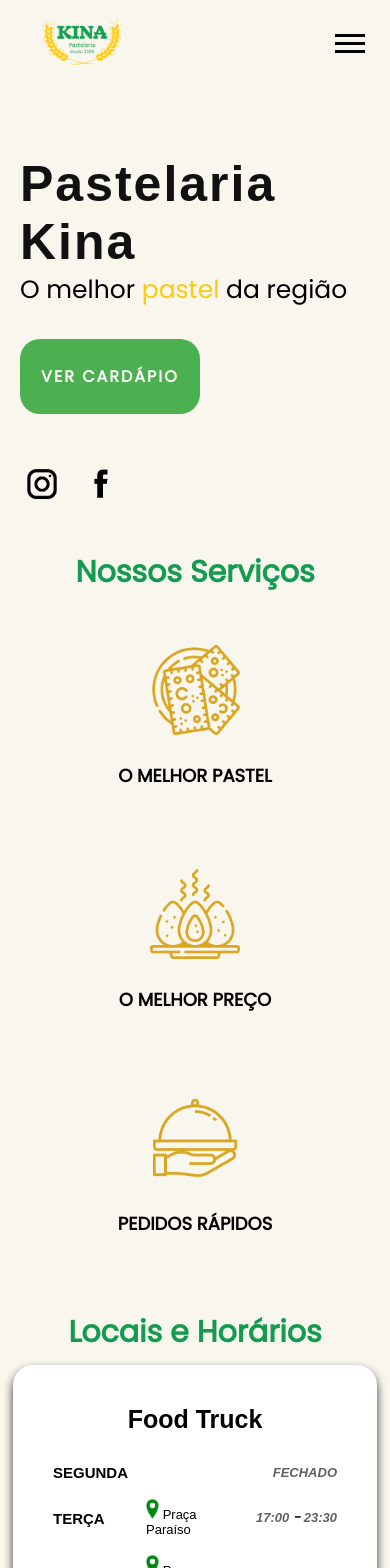
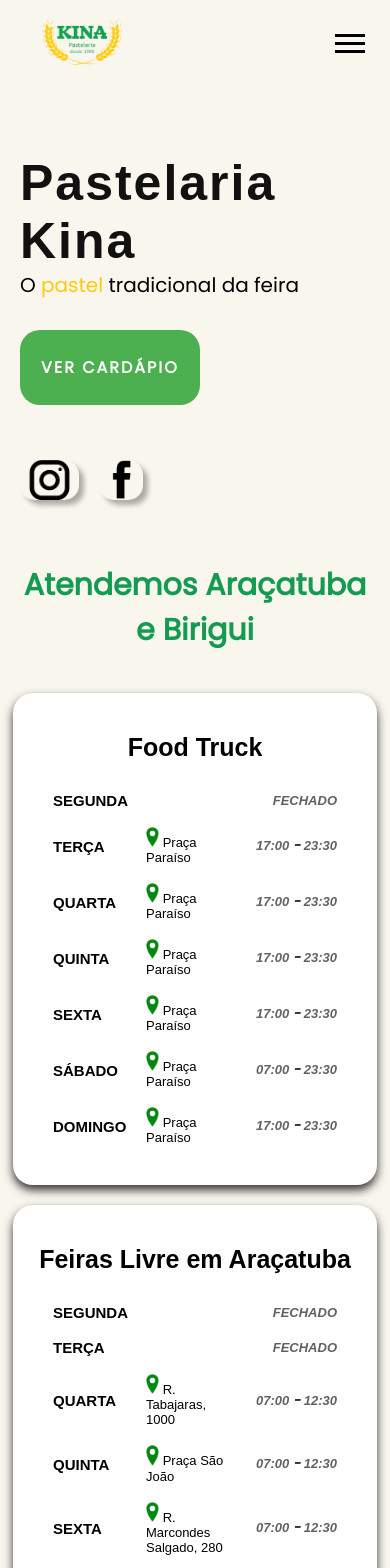
Before and after one commit to diogokimisima/Pastelaria-Kina, a React (Create React App) app: page / in a window 390 px wide. Shown: the top 1568 px of the page. Built offline with nearby package versions, Linux system fonts and the light colour scheme.

Commit message:
atualizado

```diff
--- a/src/Componentes/Banner/index.jsx
+++ b/src/Componentes/Banner/index.jsx
@@ -9,7 +9,7 @@ export default function Banner() {
             <div className="imagem-de-fundo"></div>
             <div className="texto-secaoBanner">
                 <h2> Pastelaria Kina </h2>
-                <p>O melhor <span>pastel</span> da região</p>
+                <p>O <span>pastel</span> tradicional da feira</p>
                 <div className="secao-link-cardapio">
                 <Link className="cardapio-botao" to="/Cardapio">VER CARDÁPIO</Link>
                 </div>
--- a/src/Componentes/Banner/style.css
+++ b/src/Componentes/Banner/style.css
@@ -41,16 +41,23 @@
     font-size: 30px;
 }
 
-.secao-icone {
+.secao-icone img {
     margin-top: 25px;
+    height: 40px;
 }
 
+.secao-icone img:hover {
+    transform: translateY(-8px);
+    transition: all 0.8s ease-in-out;
+}
 
 .icone {
     max-width: auto;
     height: 30px;
     margin-right: 20px;
-
+    border-radius: 15px;
+    box-shadow: 5px 5px 5px rgba(0, 0, 0, 0.3);
+    /* Sombra suave para a direita */
 }
 
 .secao-link-cardapio {
@@ -58,7 +65,7 @@
     width: 180px;
     height: 75px;
     font-weight: bold;
-    margin:30px 0;
+    margin: 30px 0;
     background-color: #4CAF50;
 }
 
@@ -72,10 +79,8 @@
     text-decoration: none;
     letter-spacing: 2px;
     color: white;
+
 }
-
-
-
 
 @media screen and (max-width: 768px) {
     .imagem-de-fundo {
@@ -100,3 +105,9 @@
 
     }
 }
+
+@media screen and (max-width: 400px) {
+    .texto-secaoBanner p {
+        font-size: 20px;
+    }
+}
--- a/src/Componentes/Categoria/index.jsx
+++ b/src/Componentes/Categoria/index.jsx
@@ -11,7 +11,7 @@ const Categorias = ({handleFiltro, botaoClicado}) => {
 
                 <button className={botaoClicado === "Pastel" ? "acenderBtn" : "apagarBtn"} onClick={() => handleFiltro("Pastel")}>
                     <img src={iconePastel} alt="Pastel" />
-                    Pasteis
+                    Pastéis
                 </button >
 
                 <button className={botaoClicado === "Salgados" ? "acenderBtn" : "apagarBtn"} onClick={() => handleFiltro("Salgados")}>
--- a/src/Componentes/Horarios/index.jsx
+++ b/src/Componentes/Horarios/index.jsx
@@ -4,7 +4,7 @@ import local from  '../../img/local.png';
 export default function Horarios() {
   return (
     <main className='secao-tabela limitar-secao'>
-      <h2>Locais e Horários</h2>
+      <h2>Atendemos Araçatuba e Birigui</h2>
       <div className='cards-horario'>
       <section className='table1'>
         <table>
@@ -118,7 +118,7 @@ export default function Horarios() {
           </tr>
           <tr>
             <td className='dia-da-semana'>SÁBADO</td>
-            <td className='endereco'><img src={local} alt="local"/>Praça Bíblia-Thereza</td>
+            <td className='endereco'><img src={local} alt="local"/>Praça Bíblia-Thereza barbieri</td>
             <td className='horarios'>07:00 <span>-</span> 13:00</td>
           </tr>
           <tr>
--- a/src/Componentes/Horarios/style.css
+++ b/src/Componentes/Horarios/style.css
@@ -3,10 +3,12 @@
     text-align: center;
     font-size: 30px;
     font-family: "Poppins", sans-serif;
+    margin-bottom: 30px;
   }
 
   .secao-tabela {
     margin: 0 auto;
+    margin-top: 150px;
   }
 
   .cards-horario {
@@ -93,6 +95,11 @@
       font-size: 13px;
     }
 
+    .secao-tabela {
+      margin-top: 100px;
+    }
+
+
 
   }
 
@@ -107,3 +114,7 @@
     }
 
   }
+
+  @media (max-width: 1324px) {
+
+  }
--- a/src/Componentes/Rodape/style.css
+++ b/src/Componentes/Rodape/style.css
@@ -10,7 +10,6 @@ footer{
     letter-spacing: 2px;
     border-top: 1px solid gainsboro;
     margin-top: 20px;
-
 }
 
 footer span {
--- a/src/Componentes/Servicos/index.jsx
+++ /dev/null
@@ -1,26 +0,0 @@
-import './style.css';
-import qualidade from '../../img/logo-qualidade.png';
-import salgados from '../../img/logo-salgados.png';
-import velocidade from '../../img/logo-velocidade.png';
-
-export default function Servicos() {
-    return (
-        <section className='secao-servicos limitar-secao'>
-            <h2>Nossos Serviços</h2>
-            <div className='cards-servicos'>
-            <div className='cards'>
-                <img src={qualidade} alt="qualidade" />
-                <p>O melhor pastel</p>
-            </div>
-            <div className='cards'>
-                <img src={salgados} alt="salgados" />
-                <p>O Melhor preço</p>
-            </div>
-            <div className='cards'>
-                <img src={velocidade} alt="velocidade" />
-                <p>Pedidos rápidos</p>
-            </div>
-            </div>
-        </section>
-    )
-}
--- a/src/Componentes/Servicos/style.css
+++ /dev/null
@@ -1,64 +0,0 @@
-.secao-servicos {
-    margin: 120px auto;
-    margin-bottom: 35px;
-}
-.secao-servicos h2{
-    text-align: center;
-    color: #139b51;
-    font-size: 30px;
-    font-family: "Poppins", sans-serif;
-}
-
-.cards-servicos {
-    display: flex;
-    justify-content: space-between;
-    align-items: center;
-}
-
-.cards img {
-    width: 180px;
-    height: auto;
-    /* border: solid 2.5px goldenrod; */
-    padding: 20px;
-    border-radius: 30px;
-    /* background-color: white; */
-
-}
-
-.cards{
-    text-align: center;
-    font-weight: bold;
-    font-size: 20px;
-    margin: 50px 0;
-}
-
-.cards p {
-    font-weight: bold;
-    text-transform: uppercase;
-}
-
-@media (max-width: 1324px) {
-    .secao-servicos {
-      padding: 15px;
-      margin: 35px auto;
-      margin-bottom: 0px;
-    }
-  }
-
-@media  (max-width: 700px) {
-    .cards-servicos {
-        display: flex;
-        flex-direction: column;
-    }
-
-    .cards img {
-        width: 130px;
-        height: auto;
-        padding: 20px;
-    }
-
-    .cards{
-        font-size: 18px;
-        margin: 30px;
-    }
-}
--- a/src/Pages/Home/index.jsx
+++ b/src/Pages/Home/index.jsx
@@ -5,7 +5,7 @@ import { useInView } from 'react-intersection-observer';
 import Topo from '../../Componentes/Topo';
 import Banner from '../../Componentes/Banner';
 import Horarios from '../../Componentes/Horarios';
-import Servicos from '../../Componentes/Servicos';
+
 import Rodape from '../../Componentes/Rodape';
 import { ScrollToTopButton } from '../../Componentes/VoltarTopo';
 
@@ -20,7 +20,6 @@ const Home = () => {
   };
 
   const [ref1, inView1] = useInView({ triggerOnce: true });
-  const [ref2, inView2] = useInView({ triggerOnce: true });
   const [ref3, inView3] = useInView({ triggerOnce: true });
 
   return (
@@ -36,17 +35,6 @@ const Home = () => {
         ref={ref1}
       >
         <Banner />
-      </motion.section>
-
-       <motion.section
-        className="secao-servicos"
-        initial="hidden"
-        animate={inView2 ? "visible" : "hidden"}
-        variants={variants}
-        transition={{ ...transition, delay: 0.4 }}
-        ref={ref2}
-      >
-        <Servicos />
       </motion.section>
 
       <motion.section
--- a/src/Pages/Sobre/index.jsx
+++ b/src/Pages/Sobre/index.jsx
@@ -105,7 +105,7 @@ const Sobre = () => {
         >
           <div className="texto-cards">
             <h2> Ambiente </h2>
-            <p>Na Pastelaria Kina, o ambiente é todo ao ar livre, na Praça Paraíso é aquele lugar onde você pode relaxar, saborear a comida deliciosa e curtir o ambiente descontraído. Não é só sobre os pasteis incríveis, mas também sobre aproveitar o cenário ao redor.
+            <p>Além do pasteis incíveis. Na Pastelaria Kina, o ambiente é todo ao ar livre na Praça Paraíso, é aquele lugar onde você pode relaxar, saborear e curtir com amigos e familiares o ambiente descontraído.
             </p>
           </div>
           <img src={ambiente} alt="ambiente" />
--- a/src/Pages/Sobre/style.css
+++ b/src/Pages/Sobre/style.css
@@ -46,7 +46,7 @@ h1 {
 }
 
 .texto-cards p {
-    font-size: 15px;
+    font-size: 18px;
     padding: 0 48px;
     line-height: 26px;
     margin-top: 10px;
@@ -90,6 +90,6 @@ h1 {
     }
 
     .texto-cards p{
-        font-size: 12px;
+        font-size: 15px;
     }
 }
```
Also changed, not shown: src/Data/index.js (+25 -25 lines).
